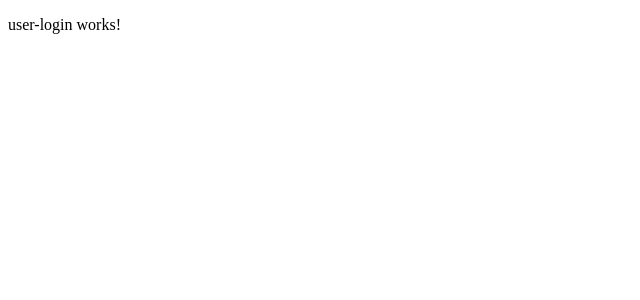
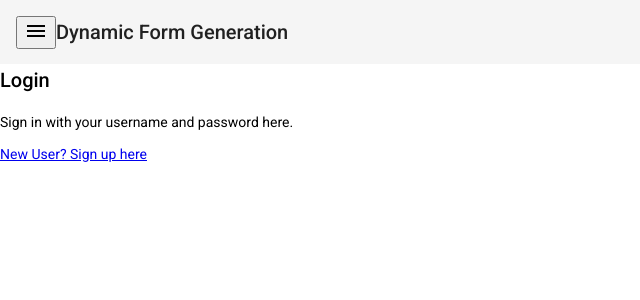
Before and after one commit to magz99/dynamic-form-generation, an Angular app: page /login in a window 1280 px wide. Shown: the top 300 px of the page, without its empty margins (0-640 px from the left). Built offline with nearby package versions, Linux system fonts and the light colour scheme.

Commit message:
Adds ,tailwind, Angular material

```diff
--- a/angular.json
+++ b/angular.json
@@ -34,6 +34,7 @@
               "src/assets"
             ],
             "styles": [
+              "./node_modules/@angular/material/prebuilt-themes/deeppurple-amber.css",
               "src/styles.scss"
             ],
             "scripts": []
@@ -97,6 +98,7 @@
               "src/assets"
             ],
             "styles": [
+              "./node_modules/@angular/material/prebuilt-themes/deeppurple-amber.css",
               "src/styles.scss"
             ],
             "scripts": []
--- a/package.json
+++ b/package.json
@@ -12,14 +12,17 @@
   "private": true,
   "dependencies": {
     "@angular/animations": "~11.2.0",
+    "@angular/cdk": "^11.2.1",
     "@angular/common": "~11.2.0",
     "@angular/compiler": "~11.2.0",
     "@angular/core": "~11.2.0",
     "@angular/forms": "~11.2.0",
+    "@angular/material": "^11.2.1",
     "@angular/platform-browser": "~11.2.0",
     "@angular/platform-browser-dynamic": "~11.2.0",
     "@angular/router": "~11.2.0",
     "rxjs": "~6.6.0",
+    "tailwindcss": "^2.0.3",
     "tslib": "^2.0.0",
     "zone.js": "~0.11.3"
   },
--- a/src/app/app.component.html
+++ b/src/app/app.component.html
@@ -1,3 +1,13 @@
 <main>
+  <mat-toolbar>
+    <button
+      mat-icon-button
+      class="example-icon"
+      aria-label="Example icon-button with menu icon"
+    >
+      <mat-icon>menu</mat-icon>
+    </button>
+    <span>Dynamic Form Generation</span>
+  </mat-toolbar>
   <router-outlet></router-outlet>
 </main>
--- a/src/app/views/user-login/user-login.component.html
+++ b/src/app/views/user-login/user-login.component.html
@@ -1,3 +1,7 @@
-<p>
-  user-login works!
-</p>
+<div>
+  <h2>Login</h2>
+  <p>Sign in with your username and password here.</p>
+  <form></form>
+
+  <a href="#">New User? Sign up here</a>
+</div>
--- a/src/index.html
+++ b/src/index.html
@@ -6,8 +6,11 @@
   <base href="/">
   <meta name="viewport" content="width=device-width, initial-scale=1">
   <link rel="icon" type="image/x-icon" href="favicon.ico">
+  <link rel="preconnect" href="https://fonts.gstatic.com">
+  <link href="https://fonts.googleapis.com/css2?family=Roboto:wght@300;400;500&display=swap" rel="stylesheet">
+  <link href="https://fonts.googleapis.com/icon?family=Material+Icons" rel="stylesheet">
 </head>
-<body>
+<body class="mat-typography">
   <app-root></app-root>
 </body>
 </html>
--- a/src/styles.scss
+++ b/src/styles.scss
@@ -1 +1,10 @@
 /* You can add global styles to this file, and also import other style files */
+
+html,
+body {
+  height: 100%;
+}
+body {
+  margin: 0;
+  font-family: Roboto, "Helvetica Neue", sans-serif;
+}
```
Also changed, not shown: src/app/app.module.ts (+12 -1 lines), tailwind.config.js (added, +11 -0 lines), 1 other file (tests, documents, lock files or other folders).
